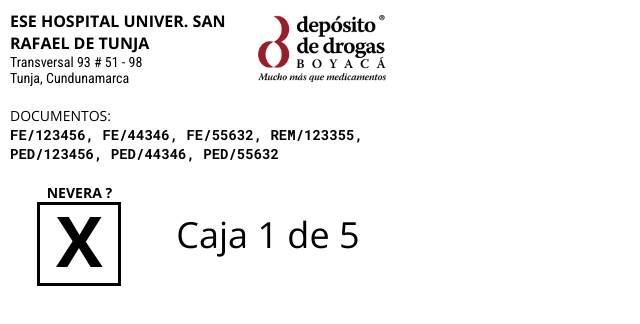
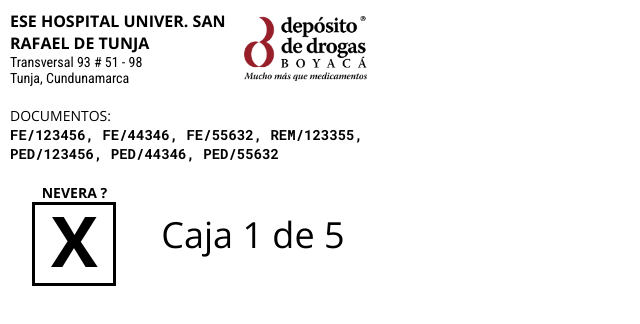
Before and after one commit to AwRoz/DdbEtiquetas, a website: page components/etiqueta.html in a window 1280 px wide. Shown: the whole page, without its empty margins (0-640 px from the left). Drawn offline with nearby package versions, Linux system fonts and the light colour scheme.

Commit message:
etiqueta modificada despues de hacer pruebas com impresora real

```diff
--- a/components/etiqueta.html
+++ b/components/etiqueta.html
@@ -16,7 +16,6 @@
         }
         body{
             max-width: 37.7rem;
-            margin: 10px;
         }
         :root{
             --white: #FFFFFF;
@@ -32,6 +31,8 @@
             display: flex;
             flex-direction: column;
             gap: 20px;
+            padding: 10px;
+            margin-bottom: 10px;
         }
         .etiqueta__header{
             display: flex;
```
